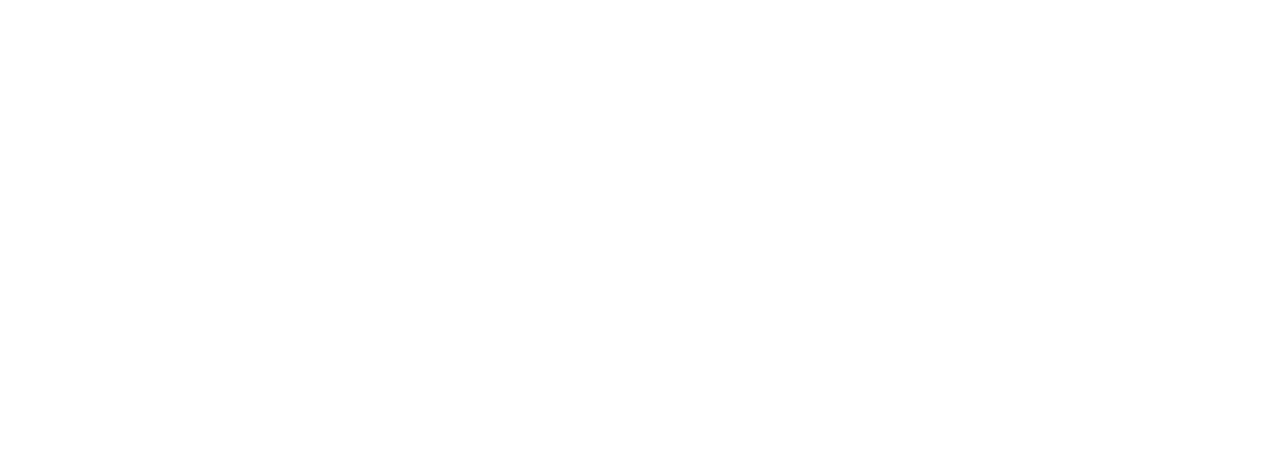
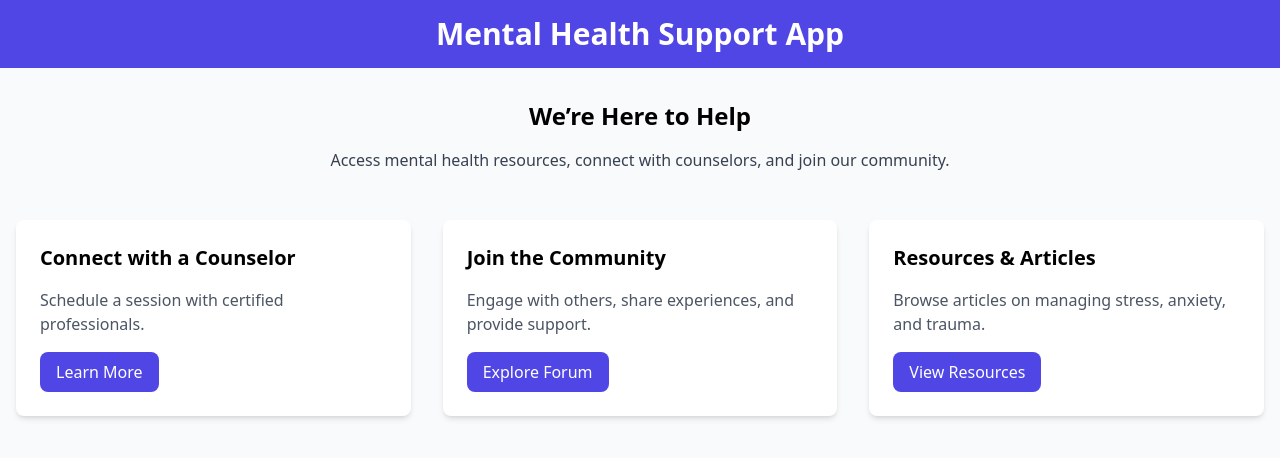
Before and after one commit to Giathi-Daniel/MentalHealthApp-Hackathon, a React (Create React App) app: page / in a window 1280 px wide. Shown: the top 458 px of the page. Built offline with nearby package versions, Linux system fonts and the light colour scheme.

Commit message:
update Home page

```diff
--- a/src/App.js
+++ b/src/App.js
@@ -11,10 +11,10 @@
     <ChatProvider>
       <Router>
         <Routes>
-          <Route exact path="/" component={Home} />
-          <Route path="/login" component={Login} />
-          <Route path="/signup" component={Signup} />
-          <Route path="/chat" component={Chat} />
+          <Route path="/" element={<Home />} />
+          <Route path="/login" element={<Login />} />
+          <Route path="/signup" element={<Signup />} />
+          <Route path="/chat" element={<Chat />} />
         </Routes>
       </Router>
     </ChatProvider>
--- a/src/pages/Home.js
+++ b/src/pages/Home.js
@@ -0,0 +1,57 @@
+import React from 'react';
+
+const Home = () => {
+  return (
+    <div className="min-h-screen bg-gray-50 flex flex-col">
+      <header className="bg-indigo-600 text-white p-4 text-center">
+        <h1 className="text-3xl font-bold">Mental Health Support App</h1>
+      </header>
+
+      <main className="flex-grow container mx-auto px-4 py-8">
+        <section className="text-center mb-12">
+          <h2 className="text-2xl font-semibold mb-4">We’re Here to Help</h2>
+          <p className="text-gray-700">
+            Access mental health resources, connect with counselors, and join our community.
+          </p>
+        </section>
+
+        <div className="grid md:grid-cols-3 gap-8">
+          <div className="bg-white p-6 rounded-lg shadow-md hover:shadow-lg transition">
+            <h3 className="text-xl font-semibold mb-4">Connect with a Counselor</h3>
+            <p className="text-gray-600">Schedule a session with certified professionals.</p>
+            <a
+              href="/counselors"
+              className="inline-block mt-4 bg-indigo-600 text-white px-4 py-2 rounded-lg hover:bg-indigo-700 transition"
+            >
+              Learn More
+            </a>
+          </div>
+
+          <div className="bg-white p-6 rounded-lg shadow-md hover:shadow-lg transition">
+            <h3 className="text-xl font-semibold mb-4">Join the Community</h3>
+            <p className="text-gray-600">Engage with others, share experiences, and provide support.</p>
+            <a
+              href="/forum"
+              className="inline-block mt-4 bg-indigo-600 text-white px-4 py-2 rounded-lg hover:bg-indigo-700 transition"
+            >
+              Explore Forum
+            </a>
+          </div>
+
+          <div className="bg-white p-6 rounded-lg shadow-md hover:shadow-lg transition">
+            <h3 className="text-xl font-semibold mb-4">Resources & Articles</h3>
+            <p className="text-gray-600">Browse articles on managing stress, anxiety, and trauma.</p>
+            <a
+              href="/resources"
+              className="inline-block mt-4 bg-indigo-600 text-white px-4 py-2 rounded-lg hover:bg-indigo-700 transition"
+            >
+              View Resources
+            </a>
+          </div>
+        </div>
+      </main>
+    </div>
+  );
+};
+
+export default Home;
```
